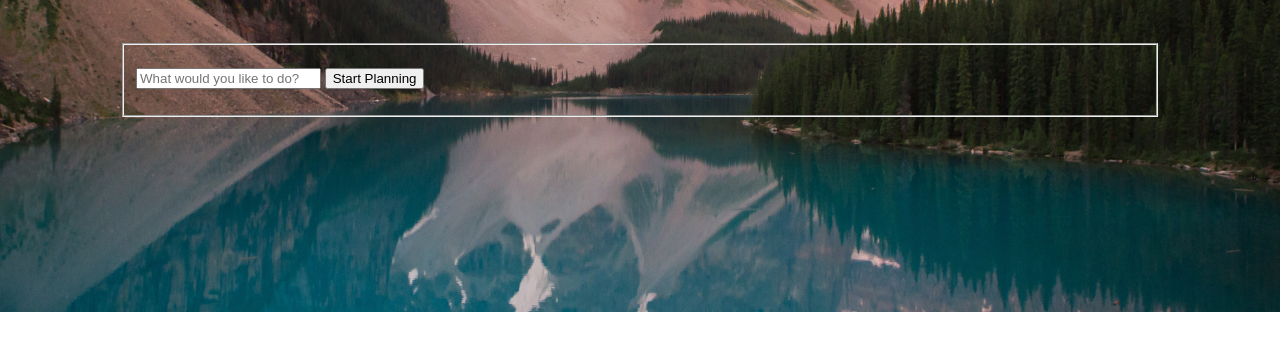
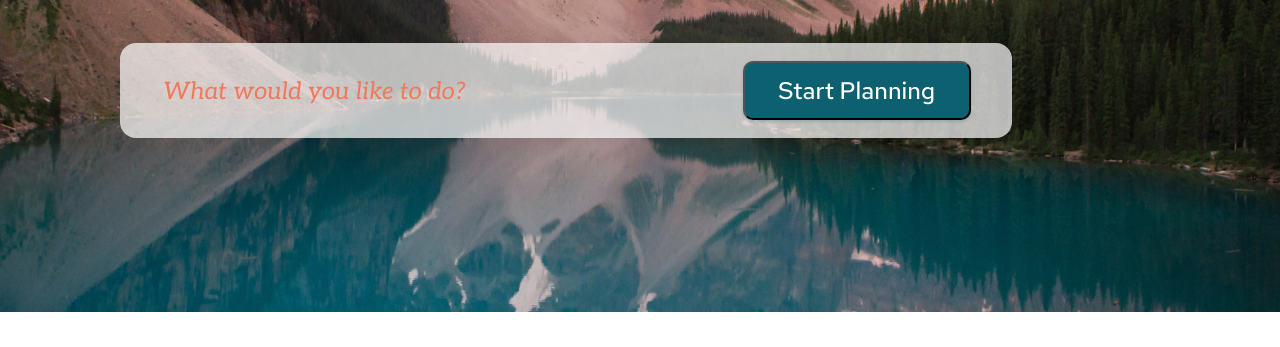
Before and after one commit to Elijah-I/rsschool-travel, a plain HTML site: page index.html in a window 1280 px wide. Shown: the part 453-800 px from the top of the page. Drawn offline with Linux system fonts and the light colour scheme.

Commit message:
feat: add preview search form

```diff
--- a/index.html
+++ b/index.html
@@ -40,12 +40,10 @@
                 <h1 class="preview-title">Explore the beauty of the World</h1>
                 <p class="preview-subtitle">Recieve personalized recommendations for countries, hotels, activities and more</p>
                 <form action="" class="preview-serch">
-                    <fieldset class="preview-serch-wrap">
-                        <p class="serch-form-info">
-                            <input type="text" name="user-like-to-do" class="serch-form-field" placeholder="What would you like to do?">
-                            <button type='text' class="serch-form-submit">Start Planning</button>
-                        </p>
-                    </fieldset>
+                    <p class="serch-form-info">
+                        <input type="text" name="user-like-to-do" class="serch-form-field" placeholder="What would you like to do?">
+                        <button type='text' class="serch-form-submit">Start Planning</button>
+                    </p>
                 </form>
             </div>
         </section>
--- a/style.css
+++ b/style.css
@@ -110,7 +110,6 @@ header {
     padding: 10px 30px;
     font-size: 16px;
     line-height: 21px;
-
 }
 
 /*End header styles*/
@@ -147,9 +146,54 @@ header {
     margin-bottom: 46px;
 }
 
+.serch-form-info {
+    max-width: 892px;
+    min-width: 560px;
+    min-height: 95px;
+    background: rgba(255, 255, 255, 0.7);
+    border-radius: 16px;
+    margin: 0;
+    padding: 0;
+}
+
+.serch-form-field {
+    min-width: 560px;
+    min-height: 22px;
+    font-family: 'Aleo';
+    font-style: italic;
+    font-weight: 400;
+    font-size: 24px;
+    line-height: 29px;
+    margin-top: 32px;
+    margin-left: 41px;
+    border:0 none;
+    background-color: rgba(0,0,0,0);
+}
+
+.serch-form-field::-webkit-input-placeholder {
+    color: #F2785C;
+}
+
+.serch-form-submit {
+    background: #0D606F;
+    box-shadow: 0px 0px 3px rgba(13, 96, 111, 0.08), 0px 2px 3px rgba(13, 96, 111, 0.16);
+    border-radius: 10px;
+    font-family: 'Red Hat Text';
+    font-style: normal;
+    font-weight: 500;
+    color: #FFFFFF;
+    width: 228px;
+    height: 59px;
+    padding: 10px 32px;
+    font-size: 24px;
+    line-height: 32px;
+    white-space: nowrap;
+    margin: 18px;
+}
+
 /*End preview styles*/
 
-/*Start staps styles*/
+/*Start steps styles*/
 
 .steps-wrapper {
     max-width: 1177px;
@@ -209,3 +253,7 @@ header {
     line-height: 24px;
     color:#0D606F;
 }
+
+/*End steps styles*/
+
+/*Start destinations styles*/
```
